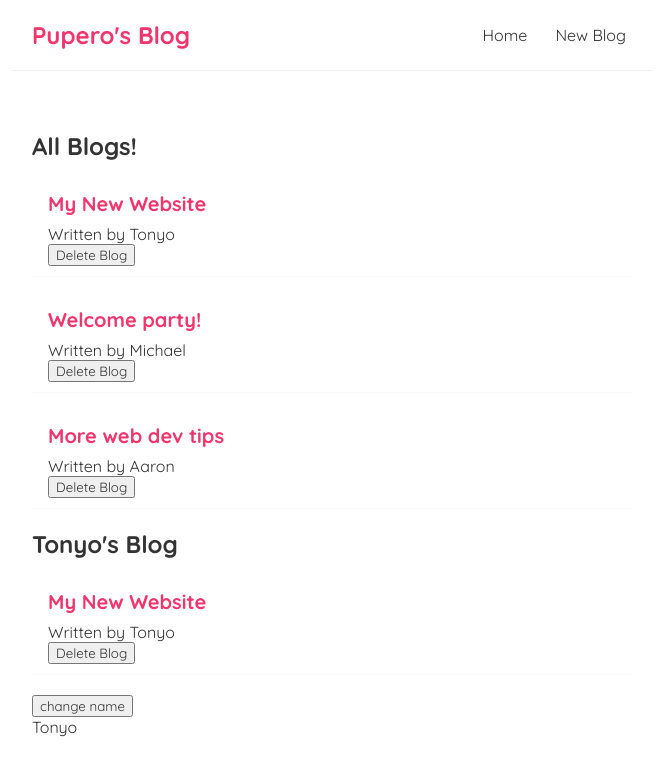
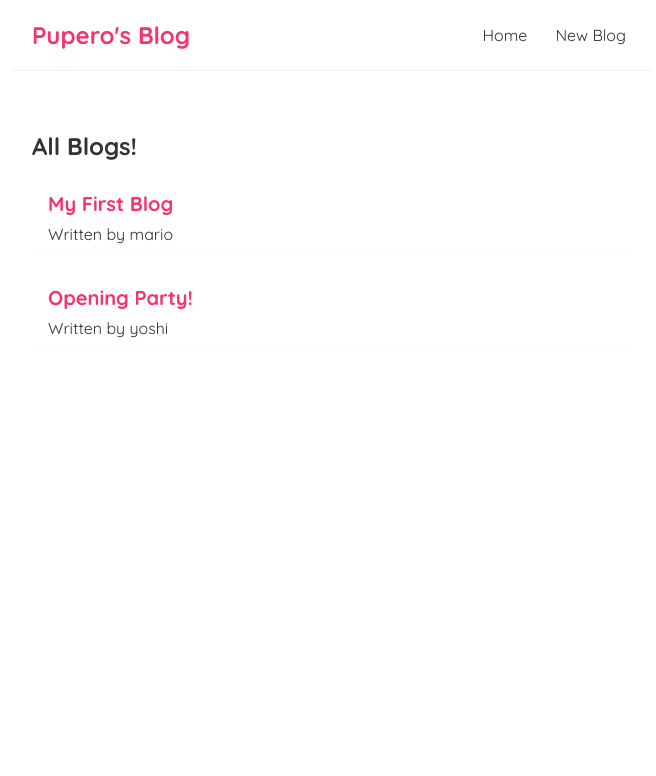
Before and after one commit to TonyoGodson/ReactRepository, a React (Create React App) app: page / in a window 1280 px wide. Shown: the top 776 px of the page, without its empty margins (308-964 px from the left). Built offline with nearby package versions, Linux system fonts and the light colour scheme; data requests are answered from the project's data file.

Commit message:
api consumed

```diff
--- a/src/BlogList.js
+++ b/src/BlogList.js
@@ -1,6 +1,5 @@
-const BlogList = ({blogs, title, handleDelete}) => {
-    // const blogs = props.blogs;
-    // const title = props.title;
+const BlogList = ({blogs, title}) => {
+
 
     return (
         <div className="blog-list">
@@ -9,7 +8,6 @@
                 <div className="blog-preview" key = {blog.id}>
                     <h2>{blog.title}</h2>
                     <p>Written by {blog.author}</p>
-                    <button onClick = {() => handleDelete(blog.id)}>Delete Blog</button>
                 </div>
             ))}
         </div>
--- a/src/Home.js
+++ b/src/Home.js
@@ -2,46 +2,25 @@
 import BlogList from './BlogList';
 
 const Home = () => {
-    // var num1 = 0;
-    // const [num, setNum] = useState(0);
-    // const handleClick = () => {
-    //     console.log("Hello Tonyo, Welcome");
-    // }
-    // const handleClick2 = (name, e) =>{
-    //     console.log("How are you "+name, e.target);
-    // }
-    // const increment = () => {
-    //     num1 += 1;
-    //     console.log(num1)
-    //     setNum(num1)
-    // }
-    const [blogs, setBlogs] = useState([
-        { title: "My New Website", body: "lorem ipsum...", author: "Tonyo", id: 1},
-        { title: "Welcome party!", body: "lorem ipsum...", author: "Michael", id: 2},
-        { title: "More web dev tips", body: "lorem ipsum...", author: "Aaron", id: 3}
-    ]);
+    const [blogs, setBlogs] = useState(null);
 
     const handleDelete = (id)=>{
         const newBlogs = blogs.filter(blogs => blogs.id !== id);
         setBlogs(newBlogs);
 
     }
-    const [name, setName] = useState('Tonyo')
-
     useEffect(() =>{
-            console.log("use effect run")
-    }, [name]);
+            fetch('http://localhost:8000/blogs')
+            .then(res => {
+                return res.json();
+            })
+            .then(data =>{
+                setBlogs(data)
+            });
+    }, []);
     return (
         <div className="home">
-            {/* <h2>Homepage</h2> */}
-            {/* <button onClick = {handleClick}>Click Me</button>
-            <button onClick = { (e) => handleClick2('Joshua', e)}>Click Me Too</button>
-            <button onClick = {increment}>Increment</button>
-            <p>{num1}</p> */}
-         <BlogList blogs = {blogs} title = "All Blogs!" handleDelete = {handleDelete}/>
-         <BlogList blogs = {blogs.filter((blog) => blog.author === "Tonyo")} title = "Tonyo's Blog"/>
-         <button onClick={() => setName('Godson')}>change name</button>
-         <p>{name}</p>
+         {blogs && <BlogList blogs = {blogs} title = "All Blogs!" />}
         </div>
      );
 }
```
